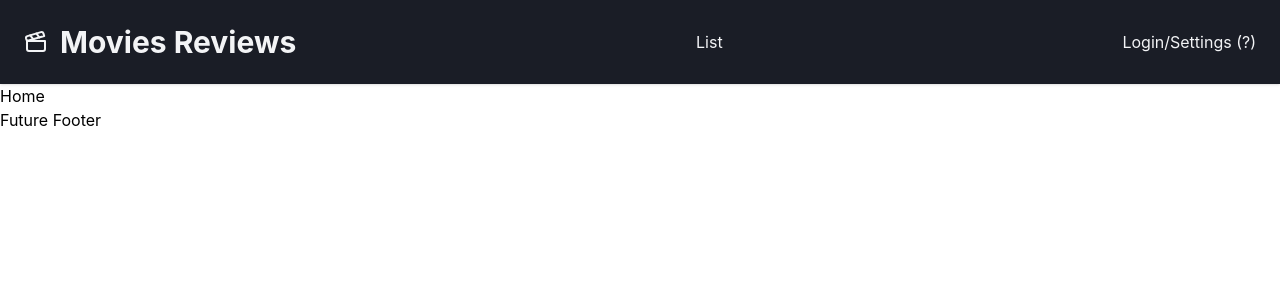
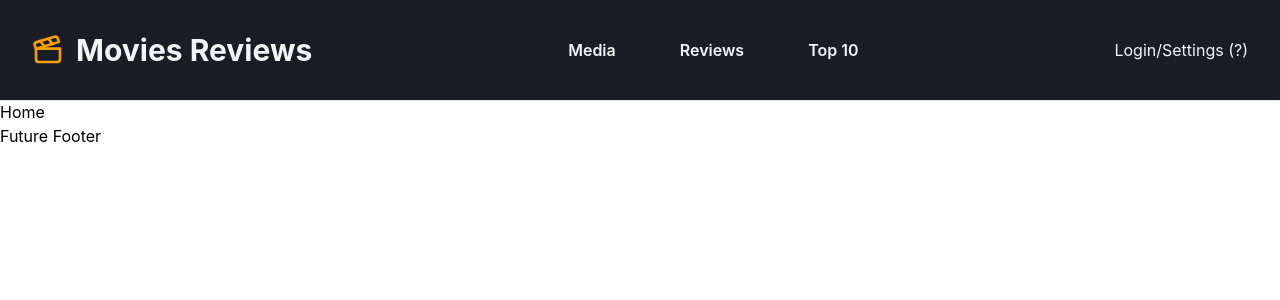
Before and after one commit to daveesin/movies-reviews, a React (Vite) app: page / in a window 1280 px wide. Shown: the top 300 px of the page. Built offline with nearby package versions, Linux system fonts and the light colour scheme.

Commit message:
Style and create a functional list of links in the navbar

```diff
--- a/src/common/Navbar.jsx
+++ b/src/common/Navbar.jsx
@@ -3,16 +3,24 @@ import { Clapperboard } from 'lucide-react';
 
 function Navbar() {
     return(
-        <div className='flex justify-between items-center gap-3 p-6 w-full h-full max-h-80 shadow bg-movies-card text-movies-text'>
+        <div className='flex justify-between items-center gap-3 px-8 py-8 shadow bg-movies-card text-movies-text'>
 
             <Link to='/' className='flex gap-3 items-center font-bold text-3xl'>
-                <Clapperboard />
+                <Clapperboard className='w-8 h-8 text-movies-accent' />
                 <span>Movies Reviews</span>
             </Link>
 
-            <div>
-                <span>List</span>
-            </div>
+            <nav className='flex gap-16 font-semibold'>
+                <Link to='/media' className='transition-colors hover:text-movies-muted'>
+                    Media
+                </Link>
+                <Link to='/reviews' className='transition-colors hover:text-movies-muted'>
+                    Reviews
+                </Link>
+                <Link to='/top10' className='transition-colors hover:text-movies-muted'>
+                    Top 10
+                </Link>
+            </nav>
 
             <div>
                 <span>Login/Settings (?)</span>
```
